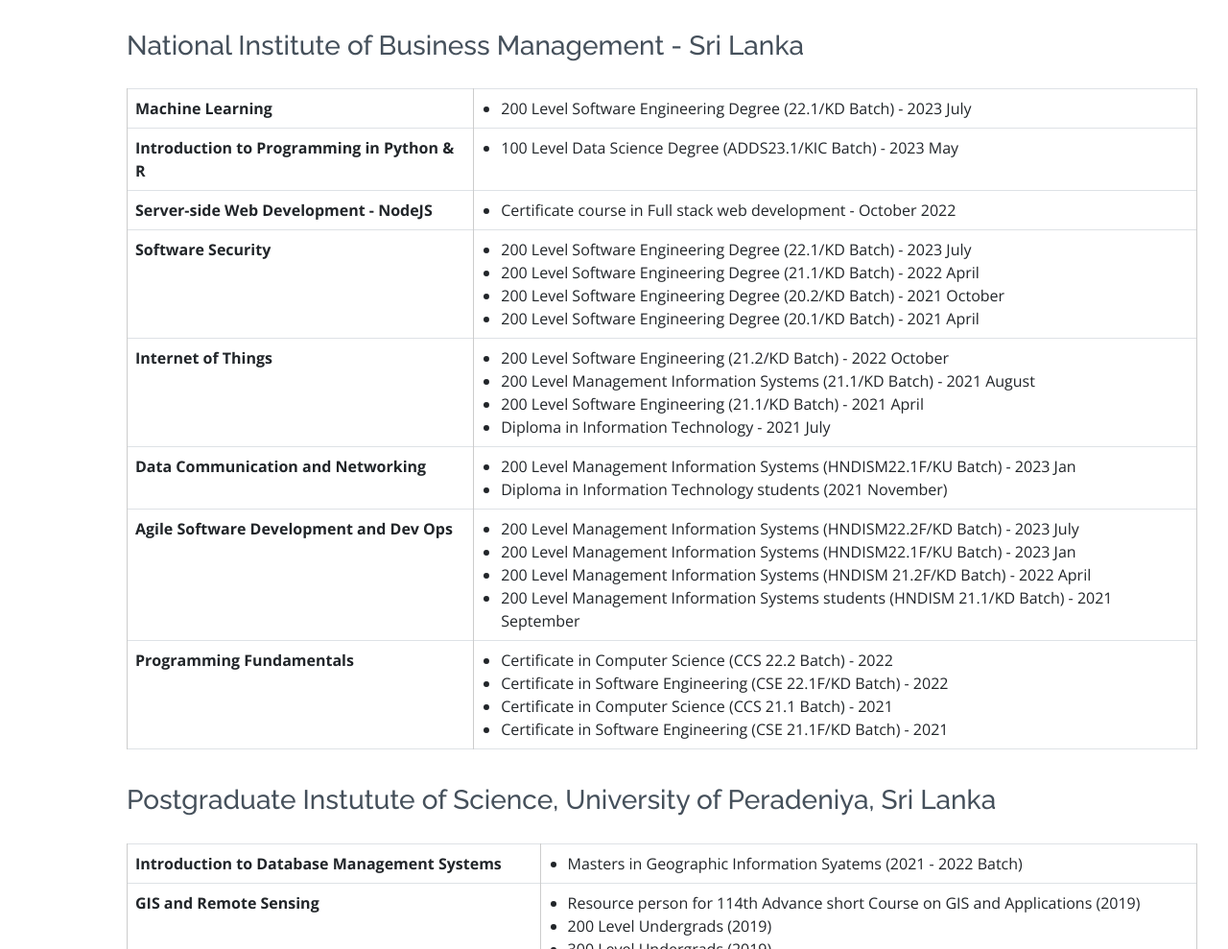
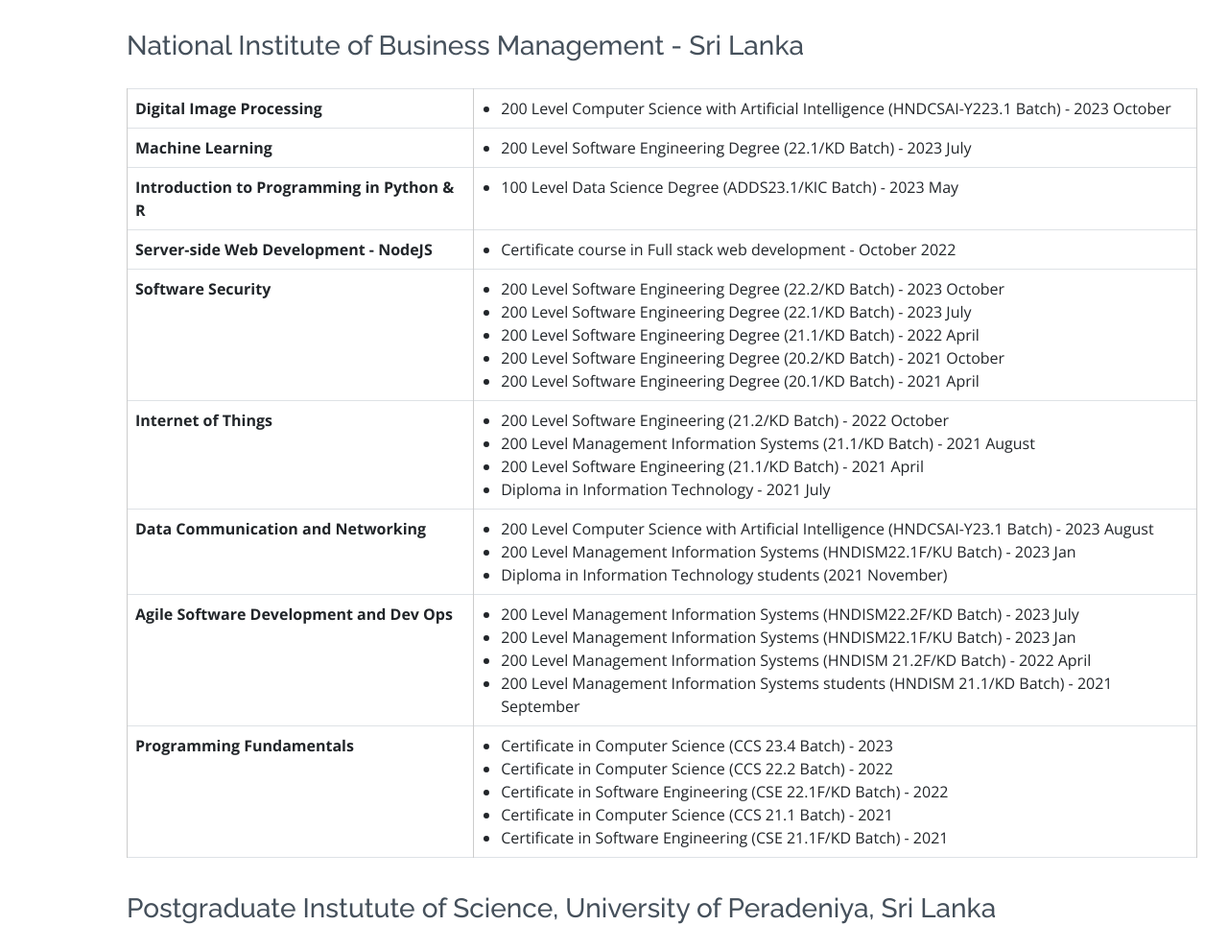
Before and after one commit to ravieway/ravieway.github.io, a plain HTML site: page index.html in a window 1280 px wide. Shown: the part 3260-4249 px from the top of the page at 96% size. Drawn offline with nearby package versions, Linux system fonts and the light colour scheme.

Commit message:
Courses Updated

```diff
--- a/index.html
+++ b/index.html
@@ -363,6 +363,17 @@
               <table class="table table-bordered">
                 <tbody>
                   <tr>
+                    <td>Digital Image Processing</td>
+                    <td>
+                      <ul>
+                        <li>
+                          200 Level Computer Science with Artificial Intelligence (HNDCSAI-Y223.1 Batch)
+                          - 2023 October
+                        </li>
+                      </ul>
+                    </td>
+                  </tr>
+                  <tr>
                     <td>Machine Learning</td>
                     <td>
                       <ul>
@@ -399,6 +410,10 @@
                     <td>Software Security</td>
                     <td>
                       <ul>
+                        <li>
+                          200 Level Software Engineering Degree (22.2/KD Batch)
+                          - 2023 October
+                        </li>
                         <li>
                           200 Level Software Engineering Degree (22.1/KD Batch)
                           - 2023 July
@@ -443,6 +458,10 @@
                     <td>
                       <ul>
                         <li>
+                          200  Level Computer Science with Artificial Intelligence
+                          (HNDCSAI-Y23.1 Batch) - 2023 August
+                        </li>
+                        <li>
                           200 Level Management Information Systems
                           (HNDISM22.1F/KU Batch) - 2023 Jan
                         </li>
@@ -480,6 +499,10 @@
                     <td>Programming Fundamentals</td>
                     <td>
                       <ul>
+                        <li>
+                          Certificate in Computer Science (CCS 23.4 Batch) -
+                          2023
+                        </li>
                         <li>
                           Certificate in Computer Science (CCS 22.2 Batch) -
                           2022
```
